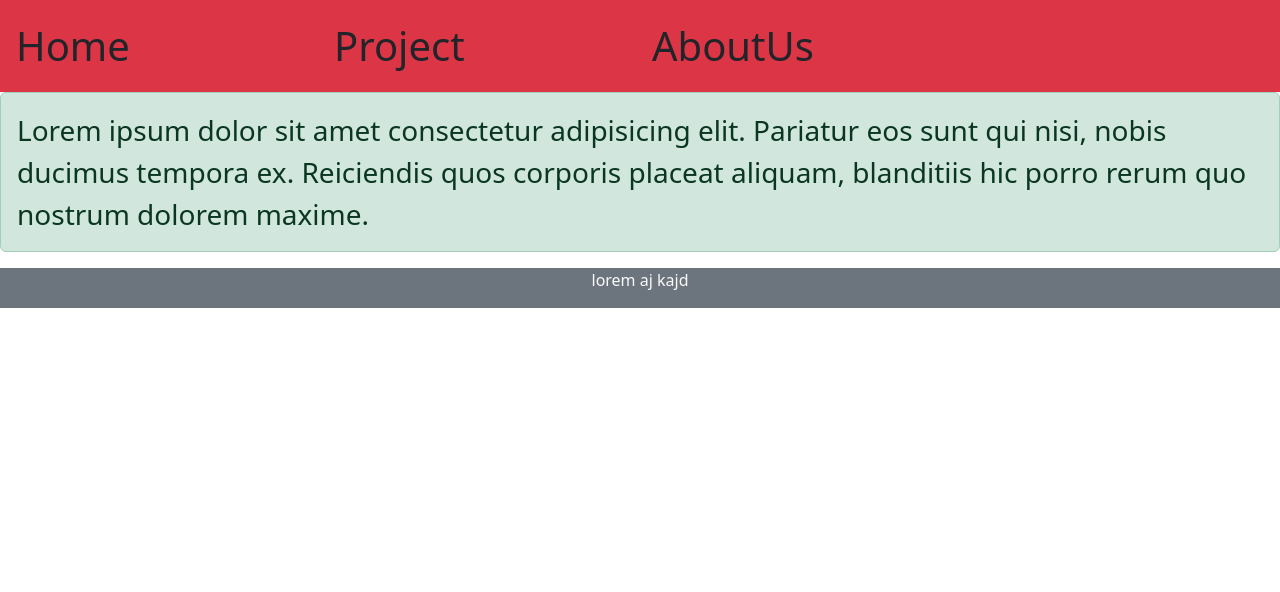
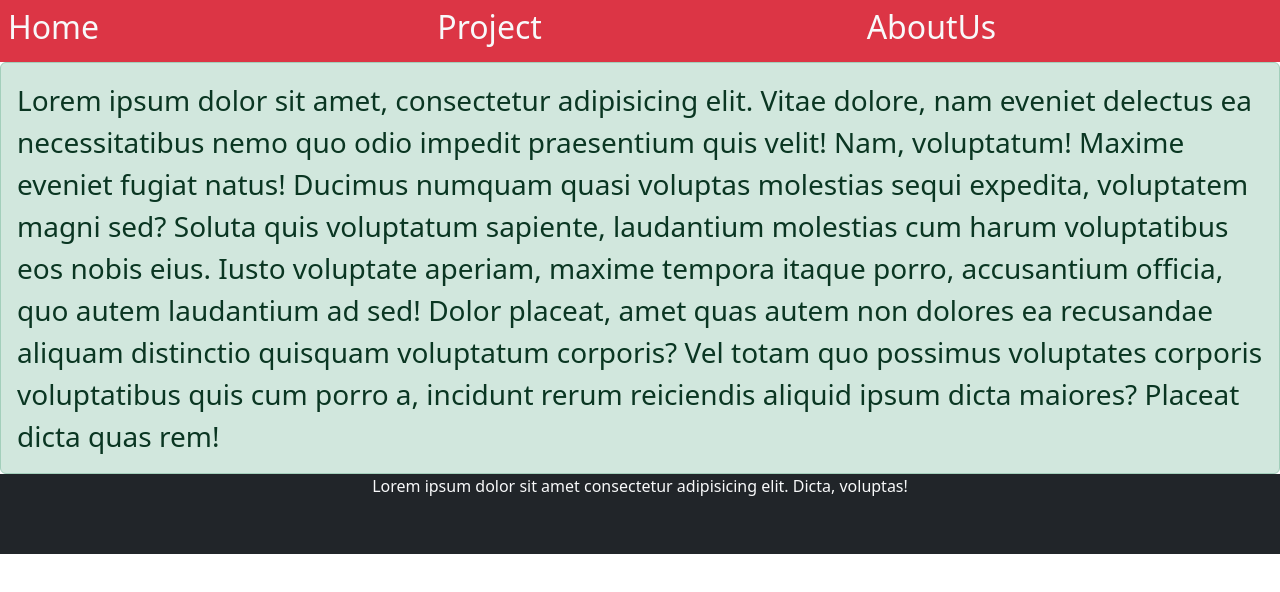
Before and after one commit to ravirajpatil123/Day15-class, a React (Create React App) app in the folder third-react-app/: page / in a window 1280 px wide. Shown: the top 592 px of the page. Built offline with nearby package versions, Linux system fonts and the light colour scheme.

Commit message:
Simple React App

```diff
--- a/third-react-app/src/App.js
+++ b/third-react-app/src/App.js
@@ -1,39 +1,17 @@
+import AppBody from "./pages/AppBody";
+import AppFooter from "./pages/AppFooter";
+import AppHeader from "./pages/AppHeader";
 
 function App(){
-  return<>
-    {/* <h1>Hello World</h1> */}
+   return <>
     <AppHeader/>
-    <AppBody/>
+    <AppBody />
     <AppFooter/>
 
-  </>
+   </>
 }
 
-function AppHeader(){
-  return <>
-
-  <div className="row bg-danger p-3  text-dark">
-  <div className="col-3 fs-1">Home</div>
-  <div className="col-3 text-dark fs-1">Project</div>
-  <div className="col-3 text-dark fs-1">AboutUs</div>
-  </div>
-  </>
-}
-
-function AppBody(){
-  return <>
-  <div className="alert alert-success fs-3">
-    Lorem ipsum dolor sit amet consectetur adipisicing elit. Pariatur eos sunt qui nisi, nobis ducimus tempora ex. Reiciendis quos corporis placeat aliquam, blanditiis hic porro rerum quo nostrum dolorem maxime.
-  </div>
 
 
-  </>
-}
-function AppFooter(){
- return <>
- <div className="bg-secondary text-light d-flex justify-content-center align-item-center" style={{height:"40px"}}>lorem aj kajd
- </div>
- </>
-}
 
 export default App;
--- /dev/null
+++ b/third-react-app/src/pages/AppBody.js
@@ -0,0 +1,9 @@
+function AppBody(){
+    return <>
+    <div className="alert alert-success fs-3 mb-0 " >
+      Lorem ipsum dolor sit amet, consectetur adipisicing elit. Vitae dolore, nam eveniet delectus ea necessitatibus nemo quo odio impedit praesentium quis velit! Nam, voluptatum! Maxime eveniet fugiat natus! Ducimus numquam quasi voluptas molestias sequi expedita, voluptatem magni sed? Soluta quis voluptatum sapiente, laudantium molestias cum harum voluptatibus eos nobis eius. Iusto voluptate aperiam, maxime tempora itaque porro, accusantium officia, quo autem laudantium ad sed! Dolor placeat, amet quas autem non dolores ea recusandae aliquam distinctio quisquam voluptatum corporis? Vel totam quo possimus voluptates corporis voluptatibus quis cum porro a, incidunt rerum reiciendis aliquid ipsum dicta maiores? Placeat dicta quas rem!
+    </div>
+    </>
+  }
+
+  export default AppBody;
--- /dev/null
+++ b/third-react-app/src/pages/AppFooter.js
@@ -0,0 +1,9 @@
+
+function AppFooter(){
+    return <>
+  <div className="bg-dark text-light d-flex justify-content-center align-item-center " style={{height:"80px"}}>
+      Lorem ipsum dolor sit amet consectetur adipisicing elit. Dicta, voluptas!
+    </div>
+    </>
+  }
+  export default AppFooter;
--- /dev/null
+++ b/third-react-app/src/pages/AppHeader.js
@@ -0,0 +1,10 @@
+function AppHeader(){
+    return <>
+    <div className="row bg-danger fs-1 text-light p-2 ">
+       <h2 className="col">Home</h2>
+       <h2 className="col">Project</h2>
+       <h2 className="col">AboutUs</h2>
+    </div>
+    </>
+  }
+  export default AppHeader;
```
